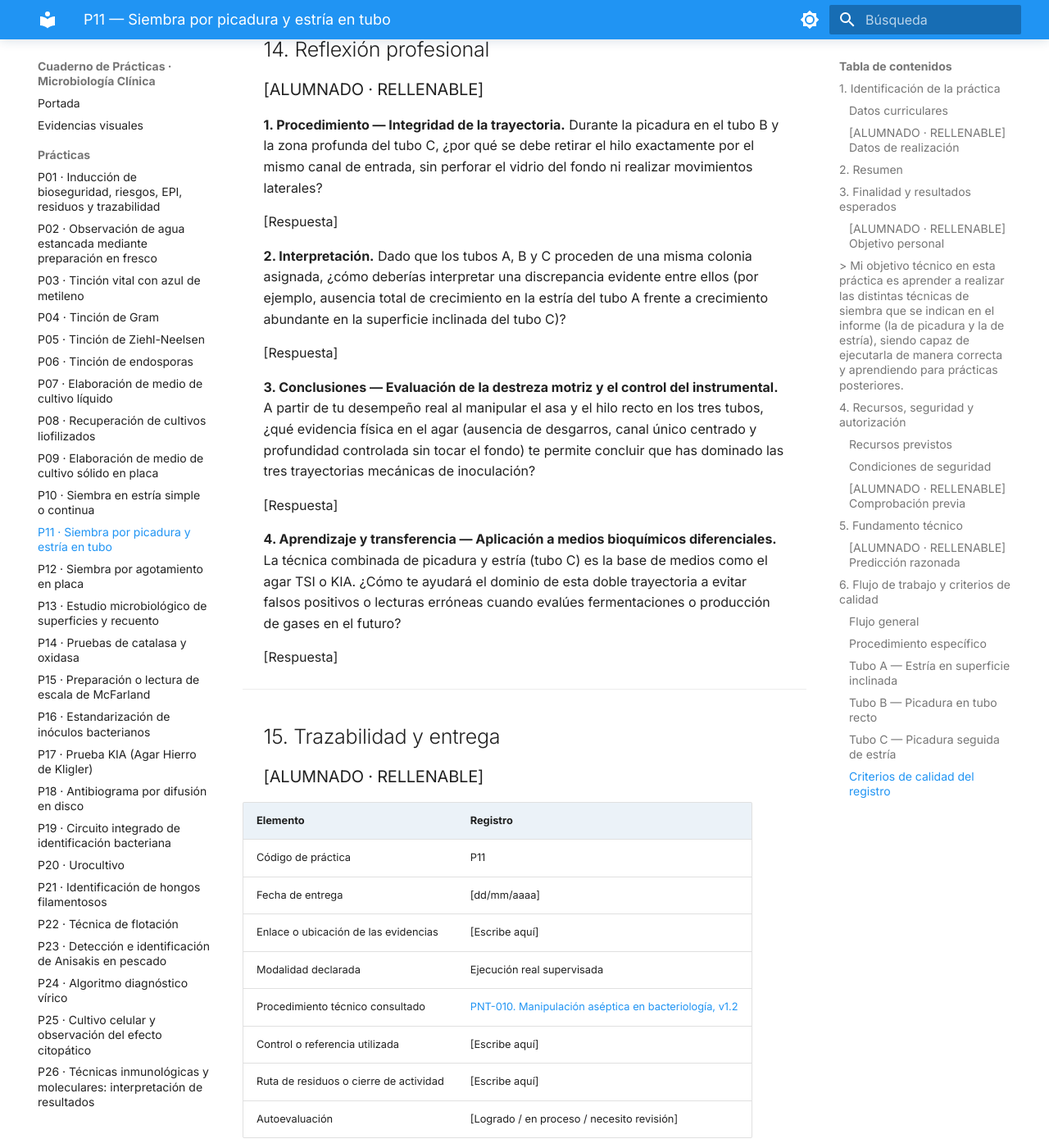
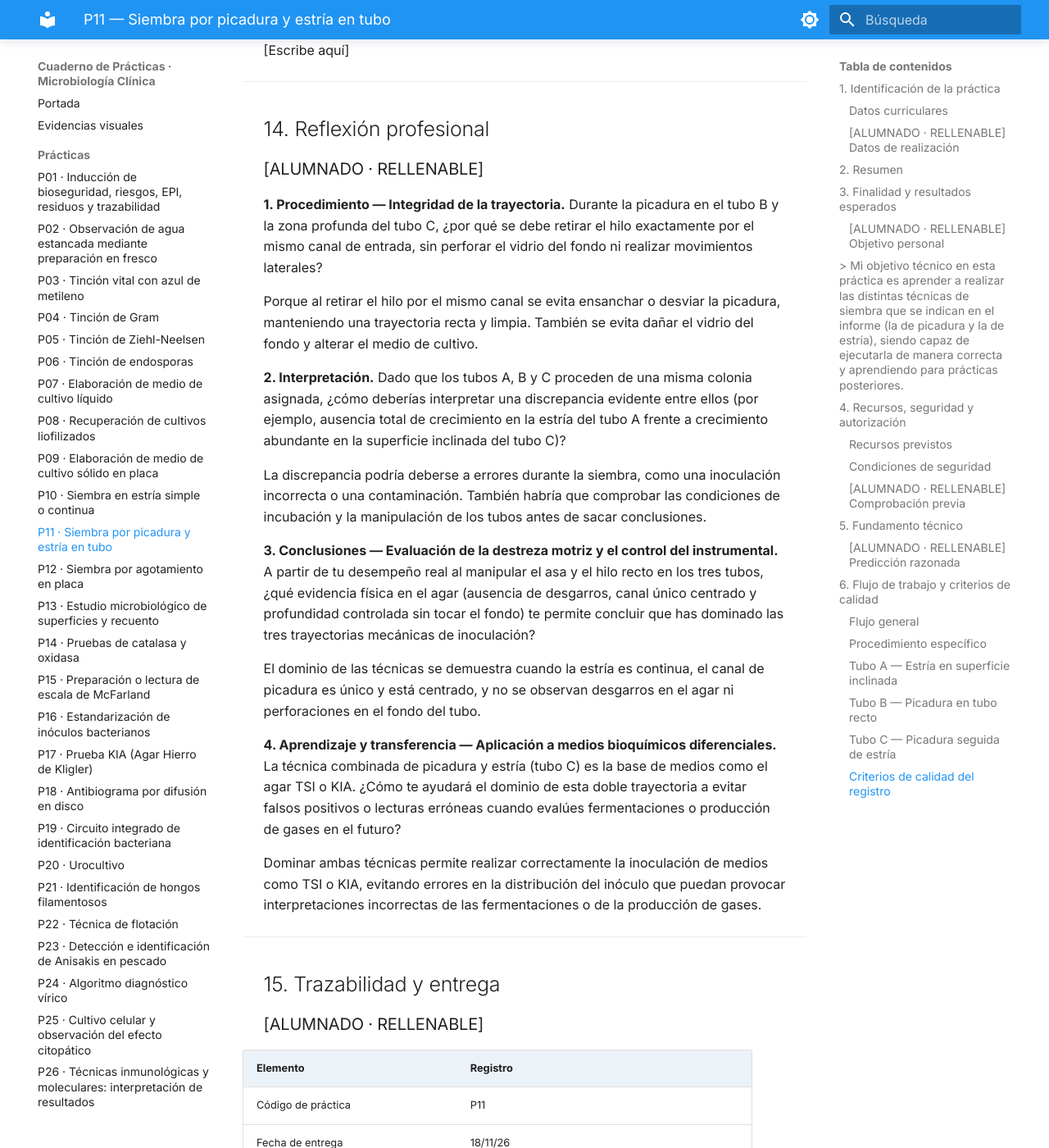
Before and after one commit to Rebeca-hubb/Cuaderno-Pr-cticas-Microbiolog-a-Rebeca-Vicho-, an MkDocs documentation site: the page built from docs/practicas/P11_Siembra_picadura_y_estria.md, in a window 1280 px wide and 1400 px high, scrolled down 12321 px. Shown: the whole window at 82% size. Built offline with MkDocs 1.6.1 and Material for MkDocs 9.7.7, drawn with Linux system fonts in a browser that asks for light colours; some of the changed text lies outside the part shown.

Commit message:
Update P11_Siembra_picadura_y_estria.md

```diff
--- a/docs/practicas/P11_Siembra_picadura_y_estria.md
+++ b/docs/practicas/P11_Siembra_picadura_y_estria.md
@@ -110,7 +110,8 @@ Antes de realizar o revisar la actividad, responde:
 
 > ¿Qué diferencias esperas entre los tres patrones de siembra y qué información adicional necesitarías para interpretar los crecimientos con seguridad?
 
-La diferencia que espero entre los patrones de siembra de los tres tubos es ...................
+La diferencia que espero entre los patrones de siembra de los tres tubos es el modo en el que crecerán los microorganismos, ya que la forma de sembrarlos son distintos, por lo que el crecimiento también debe serlo.
+Para poder interpretar los crecimientos con seguridad necesitaría de la ayuda tanto del profesor como de la inteligencia artificial o webs específicas, ya que yo no cuento con esa información.
 
 ---
 
@@ -282,7 +283,7 @@ Incluye fotografías propias de la práctica real solo si su captura está autor
 
 | Incidencia, duda o desviación | Riesgo o efecto posible | Acción adoptada | Comunicación al centro | Impacto en el resultado |
 | --- | --- | --- | --- | --- |
-| [Escribe aquí o “No se registraron incidencias”] | [Escribe aquí] | [Escribe aquí] | [Sí / no / no aplica] | [Escribe aquí] |
+| Medio de cultivo del tubo B quemado con el asa de siembras | Mal crecimiento de las bacterias | Seguir con la siembra | Sí | Crecimiento poco visible |
 
 ---
 
@@ -318,19 +319,19 @@ Redacta una interpretación breve y fundamentada:
 
 **1. Procedimiento — Integridad de la trayectoria.** Durante la picadura en el tubo B y la zona profunda del tubo C, ¿por qué se debe retirar el hilo exactamente por el mismo canal de entrada, sin perforar el vidrio del fondo ni realizar movimientos laterales?
 
-   [Respuesta]
+Porque al retirar el hilo por el mismo canal se evita ensanchar o desviar la picadura, manteniendo una trayectoria recta y limpia. También se evita dañar el vidrio del fondo y alterar el medio de cultivo.
 
 **2. Interpretación.** Dado que los tubos A, B y C proceden de una misma colonia asignada, ¿cómo deberías interpretar una discrepancia evidente entre ellos (por ejemplo, ausencia total de crecimiento en la estría del tubo A frente a crecimiento abundante en la superficie inclinada del tubo C)?
 
-   [Respuesta]
+   La discrepancia podría deberse a errores durante la siembra, como una inoculación incorrecta o una contaminación. También habría que comprobar las condiciones de incubación y la manipulación de los tubos antes de sacar conclusiones.
 
 **3. Conclusiones — Evaluación de la destreza motriz y el control del instrumental.** A partir de tu desempeño real al manipular el asa y el hilo recto en los tres tubos, ¿qué evidencia física en el agar (ausencia de desgarros, canal único centrado y profundidad controlada sin tocar el fondo) te permite concluir que has dominado las tres trayectorias mecánicas de inoculación?
 
-   [Respuesta]
+   El dominio de las técnicas se demuestra cuando la estría es continua, el canal de picadura es único y está centrado, y no se observan desgarros en el agar ni perforaciones en el fondo del tubo.
 
 **4. Aprendizaje y transferencia — Aplicación a medios bioquímicos diferenciales.** La técnica combinada de picadura y estría (tubo C) es la base de medios como el agar TSI o KIA. ¿Cómo te ayudará el dominio de esta doble trayectoria a evitar falsos positivos o lecturas erróneas cuando evalúes fermentaciones o producción de gases en el futuro?
 
-   [Respuesta]
+   Dominar ambas técnicas permite realizar correctamente la inoculación de medios como TSI o KIA, evitando errores en la distribución del inóculo que puedan provocar interpretaciones incorrectas de las fermentaciones o de la producción de gases.
 
 ---
 
@@ -341,13 +342,13 @@ Redacta una interpretación breve y fundamentada:
 | Elemento | Registro |
 | --- | --- |
 | Código de práctica | P11 |
-| Fecha de entrega | [dd/mm/aaaa] |
+| Fecha de entrega | 18/11/26 |
 | Enlace o ubicación de las evidencias | [Escribe aquí] |
 | Modalidad declarada | Ejecución real supervisada |
 | Procedimiento técnico consultado | [PNT-010. Manipulación aséptica en bacteriología, v1.2](#pnt-010) |
 | Control o referencia utilizada | [Escribe aquí] |
 | Ruta de residuos o cierre de actividad | [Escribe aquí] |
-| Autoevaluación | [Logrado / en proceso / necesito revisión] |
+| Autoevaluación | En proceso |
 
 ---
 
```
Also changed, not shown: other parts of docs/practicas/P11_Siembra_picadura_y_estria.md (+1 -1 lines).
